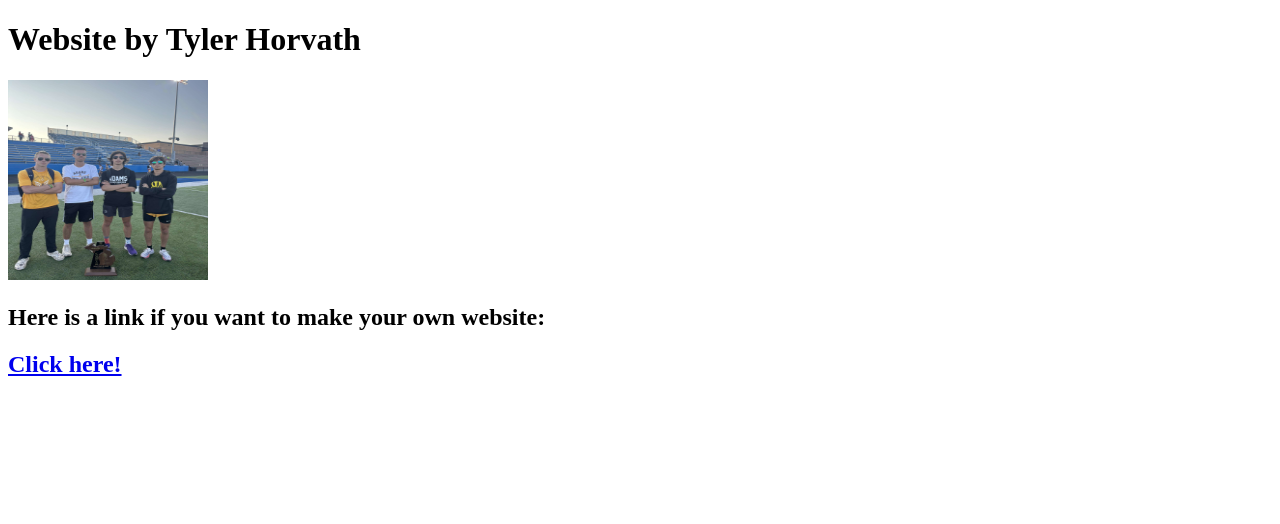
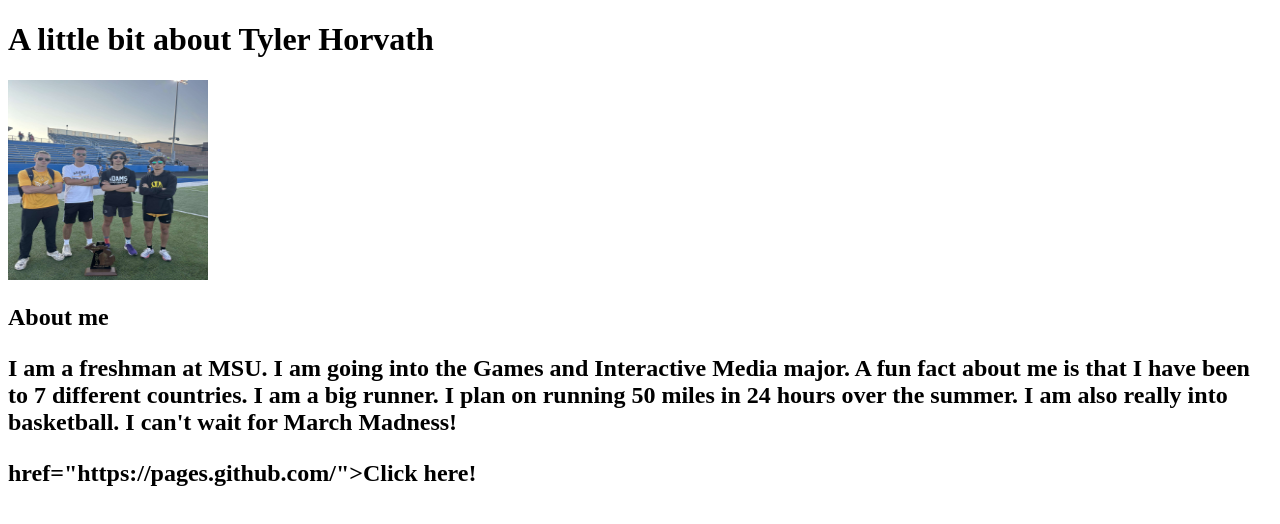
Before and after one commit to horva109/horva109.github.io, a plain HTML site: page index.html in a window 1280 px wide. Drawn offline with Linux system fonts and the light colour scheme.

Commit message:
Update index.html

```diff
--- a/index.html
+++ b/index.html
@@ -4,9 +4,10 @@
 <title>About Tyler Horvath</title>
 </head>
 <body>
-<h1>Website by Tyler Horvath</h1>
+<h1>A little bit about Tyler Horvath</h1>
 <img src="myself.jpeg" width="200" height="200">
-<h2>Here is a link if you want to make your own website:<h2>
-<a href="https://pages.github.com/">Click here!</a>
+<h2>About me<h2>
+<p>I am a freshman at MSU. I am going into the Games and Interactive Media major. A fun fact about me is that I have been to 7 different countries. I am a big runner. I plan on running 50 miles in 24 hours over the summer. I am also really into basketball. I can't wait for March Madness!</p>
+<a> href="https://pages.github.com/">Click here!</a>
 </body>
 </html>
```
